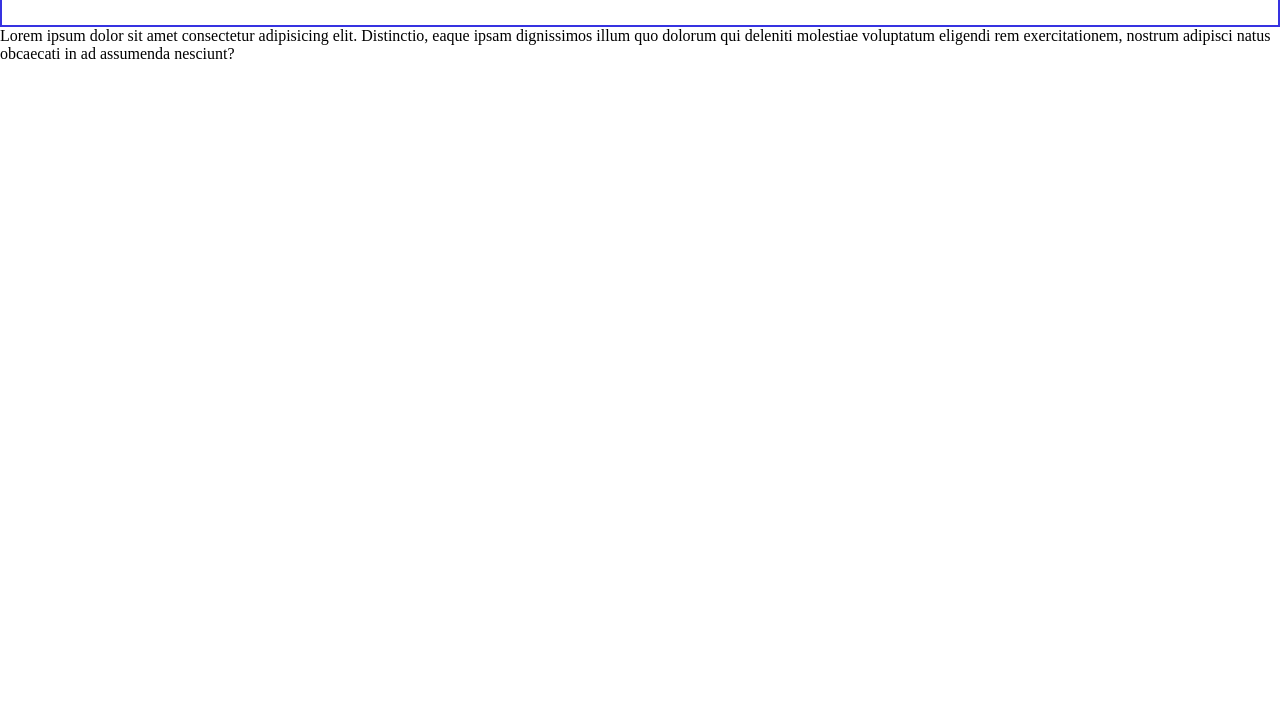
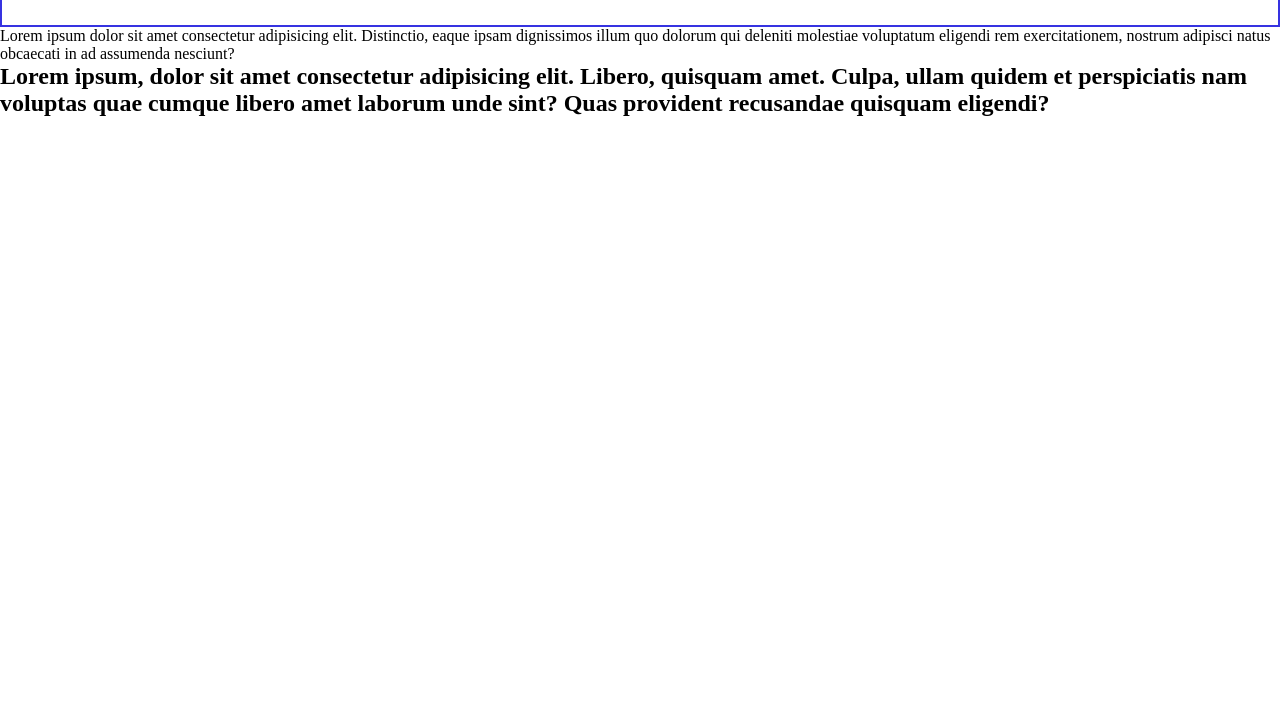
Before and after one commit to bonaventureogeto/Zindua-Test-Clone, a plain HTML site: page index.html in a window 1280 px wide. Shown: the part 84-800 px from the top of the page. Drawn offline with Linux system fonts and the light colour scheme.

Commit message:
added a heading

```diff
--- a/index.html
+++ b/index.html
@@ -26,6 +26,7 @@
     </nav>
     <div class="left-content">
         <p>Lorem ipsum dolor sit amet consectetur adipisicing elit. Distinctio, eaque ipsam dignissimos illum quo dolorum qui deleniti molestiae voluptatum eligendi rem exercitationem, nostrum adipisci natus obcaecati in ad assumenda nesciunt?</p>
+        <h2>Lorem ipsum, dolor sit amet consectetur adipisicing elit. Libero, quisquam amet. Culpa, ullam quidem et perspiciatis nam voluptas quae cumque libero amet laborum unde sint? Quas provident recusandae quisquam eligendi?</h2>
     </div>
 </body>
 </html>
```
